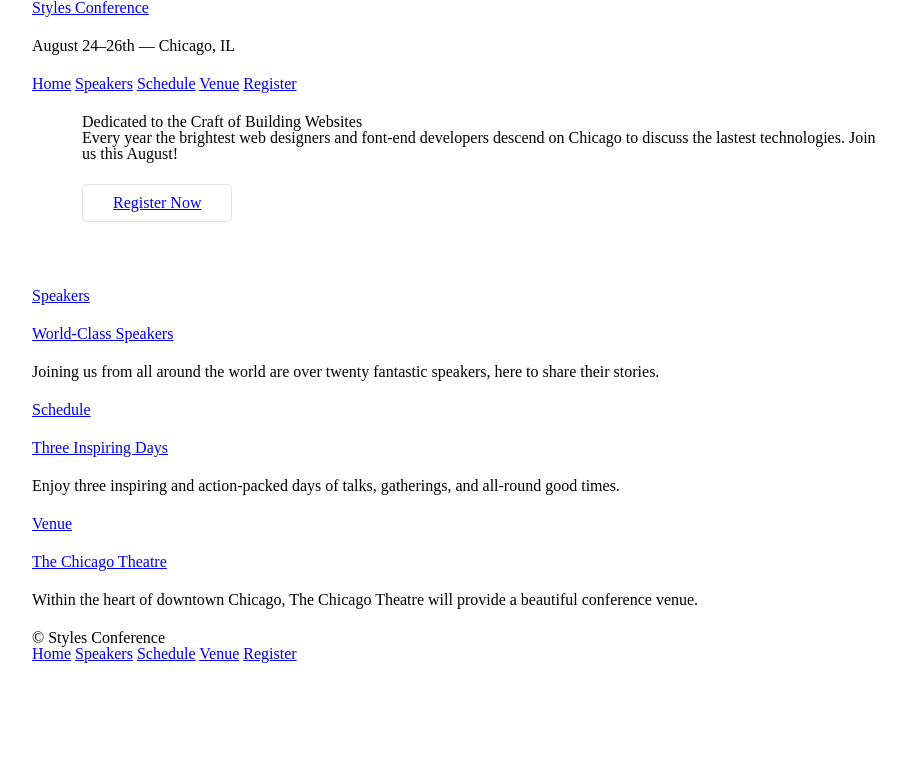
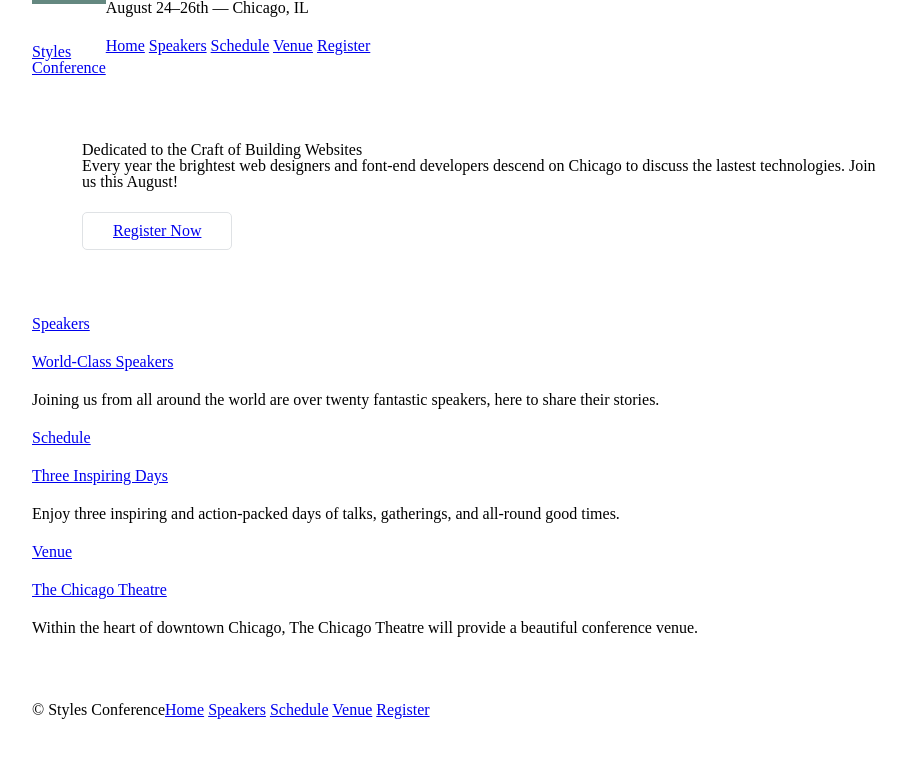
Before and after one commit to DeeGrant/learn-html-css, a plain HTML site: page styles-conference/index.html in a window 1280 px wide. Shown: the whole page, without its empty margins (158-1064 px from the left). Drawn offline with Linux system fonts and the light colour scheme.

Commit message:
float and clearfix header and footer

```diff
--- a/styles-conference/assets/stylesheets/main.css
+++ b/styles-conference/assets/stylesheets/main.css
@@ -15,6 +15,25 @@
     padding-left: 30px;
     padding-right: 30px;
     width: 960px;
+}
+
+/*
+    Clearfix
+*/
+
+.group:before,
+.group:after {
+    content: "";
+    display: table;
+}
+
+.group:after {
+    clear: both;
+}
+
+.group {
+    clear: both;
+    *zoom: 1;
 }
 
 /*
@@ -47,3 +66,26 @@ h1, h3, h4, h5, p {
 .hero {
     padding: 22px 80px 66px 80px;
 }
+
+/*
+    Primary Header
+*/
+
+.logo {
+    border-top: 4px solid #648880;
+    float: left;
+    padding: 40px 0 22px 0;
+}
+
+/*
+    Primary Footer
+*/
+
+.primary-footer {
+    padding-bottom: 44px;
+    padding-top: 44px;
+}
+
+.primary-footer small {
+    float: left;
+}
--- a/styles-conference/index.html
+++ b/styles-conference/index.html
@@ -8,9 +8,9 @@
 	<title>Styles Conference</title>
 </head>
 <body>
-	<header class="container">
-		<h1>
-			<a href="index.html">Styles Conference</a>
+	<header class="container group">
+		<h1 class="logo">
+			<a href="index.html">Styles <br> Conference</a>
 		</h1>
 		<h3>August 24&ndash;26th &mdash; Chicago, IL</h3>
 		<nav>
@@ -49,7 +49,7 @@
 			<p>Within the heart of downtown Chicago, The Chicago Theatre will provide a beautiful conference venue.</p>
 		</section>
 	</section>
-	<footer class="container">
+	<footer class="primary-footer container group">
 		<small>&copy; Styles Conference</small>
 		<nav>
 			<a href="index.html">Home</a>
```
Also changed, not shown: styles-conference/register.html (+4 -4 lines), styles-conference/schedule.html (+4 -4 lines), styles-conference/speakers.html (+4 -4 lines), styles-conference/venue.html (+4 -4 lines).
